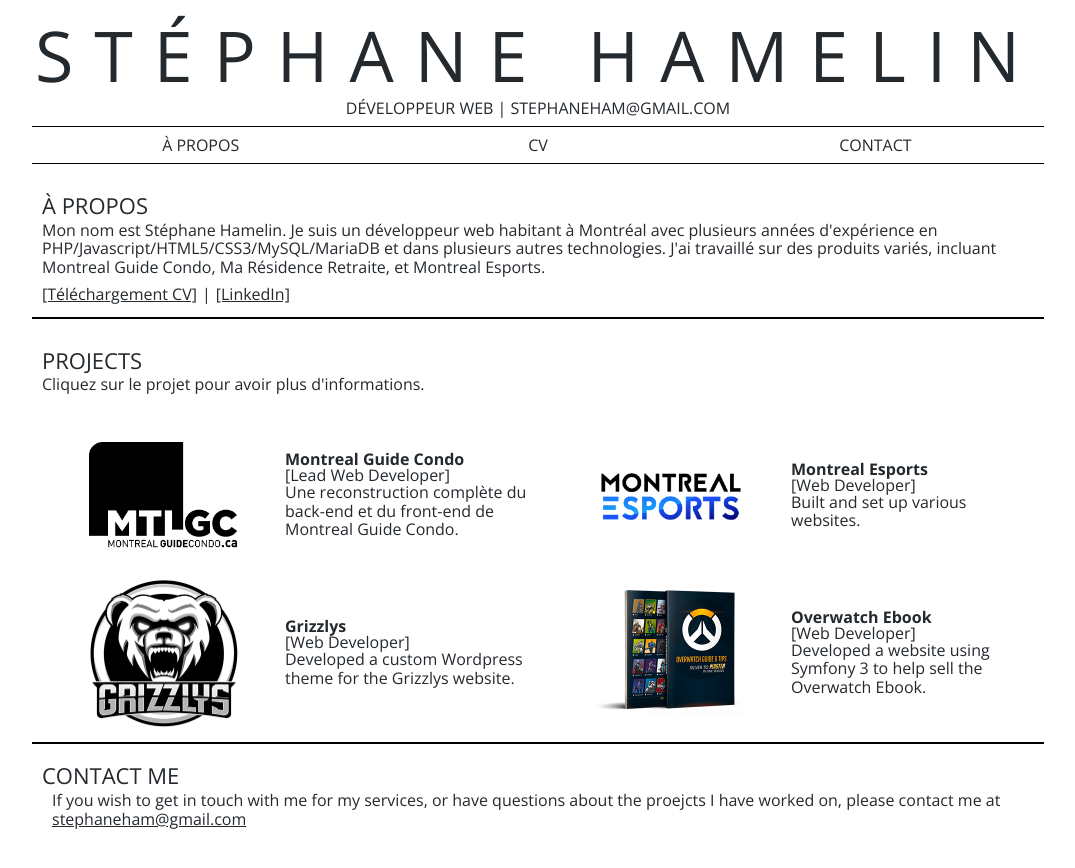
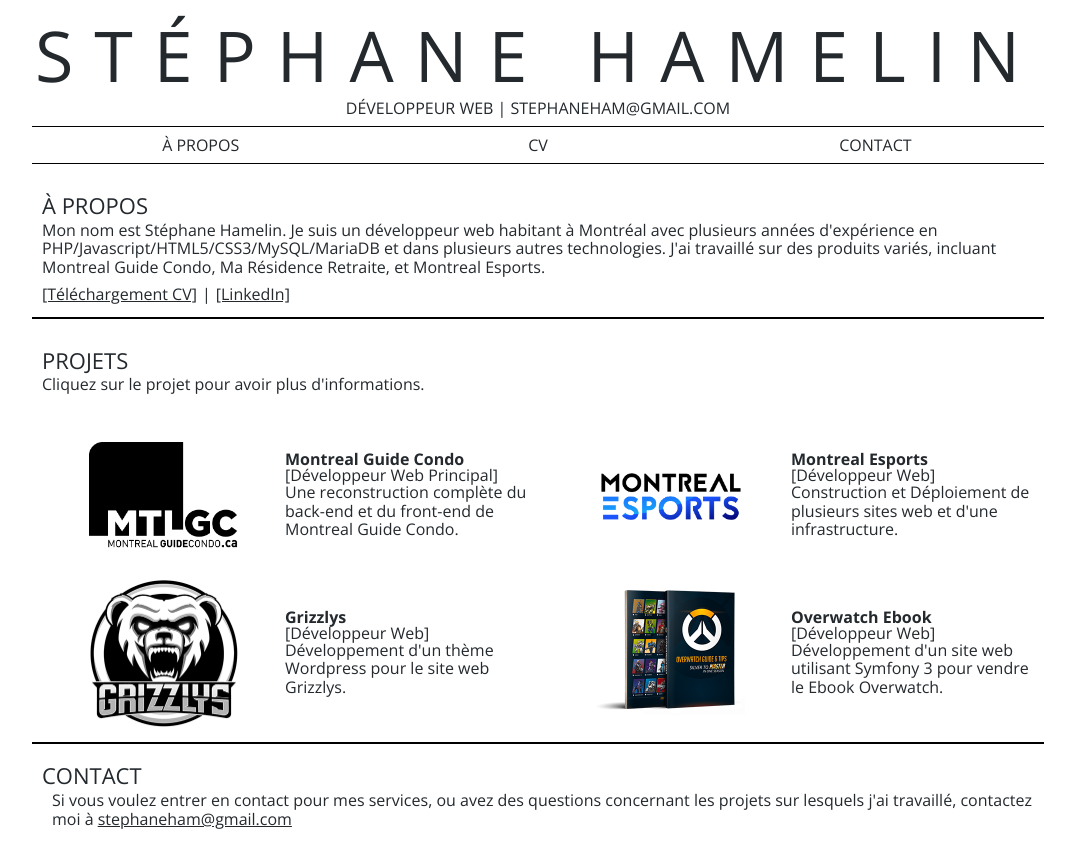
Before and after one commit to stephaneham/stephaneham.github.io, a Jekyll site: the page built from fr/index.html, in a window 1280 px wide. Shown: the top 868 px of the page, without its empty margins (102-1177 px from the left). Built offline with Jekyll 4.4.1, drawn with Linux system fonts in a browser that asks for light colours; nearby versions of some CDN libraries.

Commit message:
Update index.html

```diff
--- a/fr/index.html
+++ b/fr/index.html
@@ -13,7 +13,7 @@
         </div>
 
         <div class="projects">
-          <h1> Projects </h1>
+          <h1> Projets </h1>
           <span> Cliquez sur le projet pour avoir plus d'informations. </span>
           <div class="project-list">
             <a href="/montreal-guide-condo/" class="project">
@@ -22,7 +22,7 @@
 			  </div>
               <div class="text">
                 <h2> Montreal Guide Condo </h2>
-                <span> [Lead Web Developer] </span>
+                <span> [Développeur Web Principal] </span>
                 <p> Une reconstruction complète du back-end et du front-end de Montreal Guide Condo. </p>
               </div>
             </a>
@@ -32,8 +32,8 @@
 			  </div>
               <div class="text">
                 <h2> Montreal Esports </h2>
-                <span> [Web Developer] </span>
-                <p> Built and set up various websites. </p>
+                <span> [Développeur Web] </span>
+                <p> Construction et Déploiement de plusieurs sites web et d'une infrastructure. </p>
               </div>
             </a>
             <a href="/grizzlys/" class="project">
@@ -42,8 +42,8 @@
 			  </div>
               <div class="text">
                 <h2> Grizzlys </h2>
-                <span> [Web Developer] </span>
-                <p> Developed a custom Wordpress theme for the Grizzlys website. </p>
+                <span> [Développeur Web] </span>
+                <p> Développement d'un thème Wordpress pour le site web Grizzlys. </p>
               </div>
             </a>
             <a href="/overwatchebook/" class="project">
@@ -52,8 +52,8 @@
 			  </div>
               <div class="text">
                 <h2> Overwatch Ebook </h2>
-                <span> [Web Developer] </span>
-                <p> Developed a website using Symfony 3 to help sell the Overwatch Ebook. </p>
+                <span> [Développeur Web] </span>
+                <p> Développement d'un site web utilisant Symfony 3 pour vendre le Ebook Overwatch. </p>
               </div>
             </a>
           </div>
@@ -61,8 +61,8 @@
         </div>
 
         <div class="contact" id="contact">
-		  <h1> Contact Me </h1>
-          <p> If you wish to get in touch with me for my services, or have questions about the proejcts I have worked on, please contact me at <a href="mailto:stephaneham@gmail.com"> stephaneham@gmail.com </a> </p>
+		  <h1> Contact </h1>
+	  <p> Si vous voulez entrer en contact pour mes services, ou avez des questions concernant les projets sur lesquels j'ai travaillé, contactez moi à <a href="mailto:stephaneham@gmail.com"> stephaneham@gmail.com </a> </p>
         </div>
 
 
```
